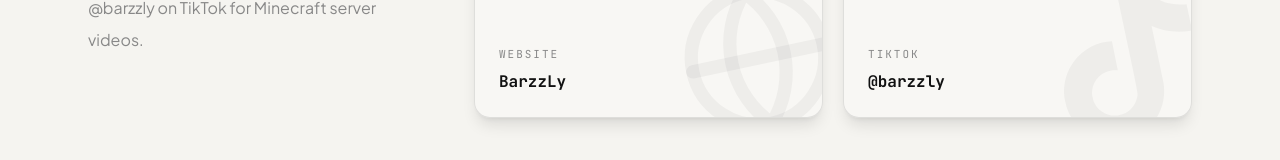
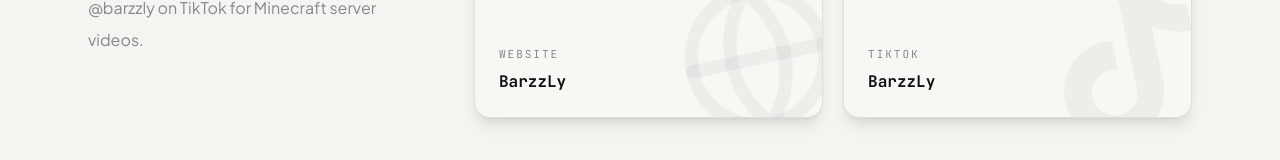
Before and after one commit to barzzly/Porto-Barzz, a React (Vite) app: page / in a window 1280 px wide. Shown: the part 5089-5249 px from the top of the page. Built offline with nearby package versions, Linux system fonts and the light colour scheme; no server answers.

Commit message:
Fix Tiktok Card

```diff
--- a/src/sections/ContactSection.jsx
+++ b/src/sections/ContactSection.jsx
@@ -24,7 +24,7 @@ export function ContactSection({ t }) {
     },
     {
       label: 'TikTok',
-      value: '@barzzly',
+      value: 'BarzzLy',
       href: 'https://www.tiktok.com/@barzzly',
       Icon: Tiktok,
     },
```
